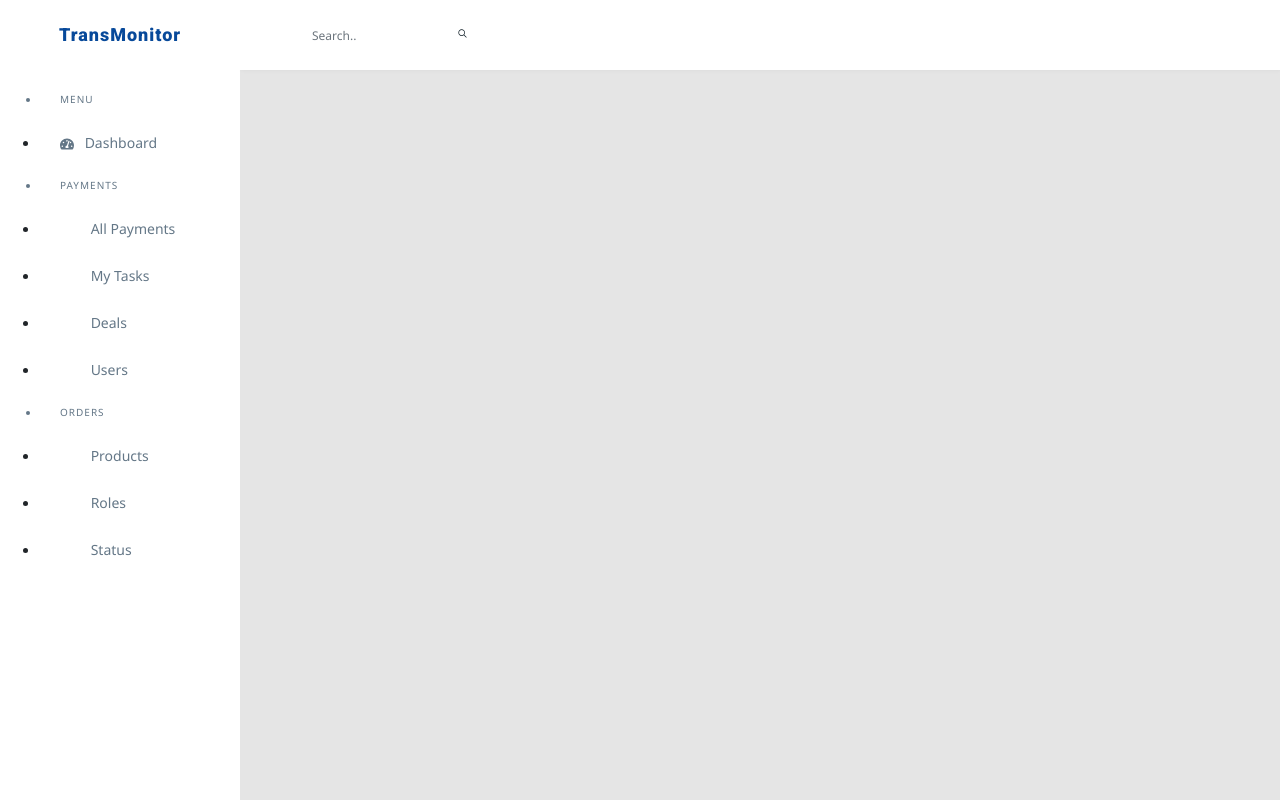
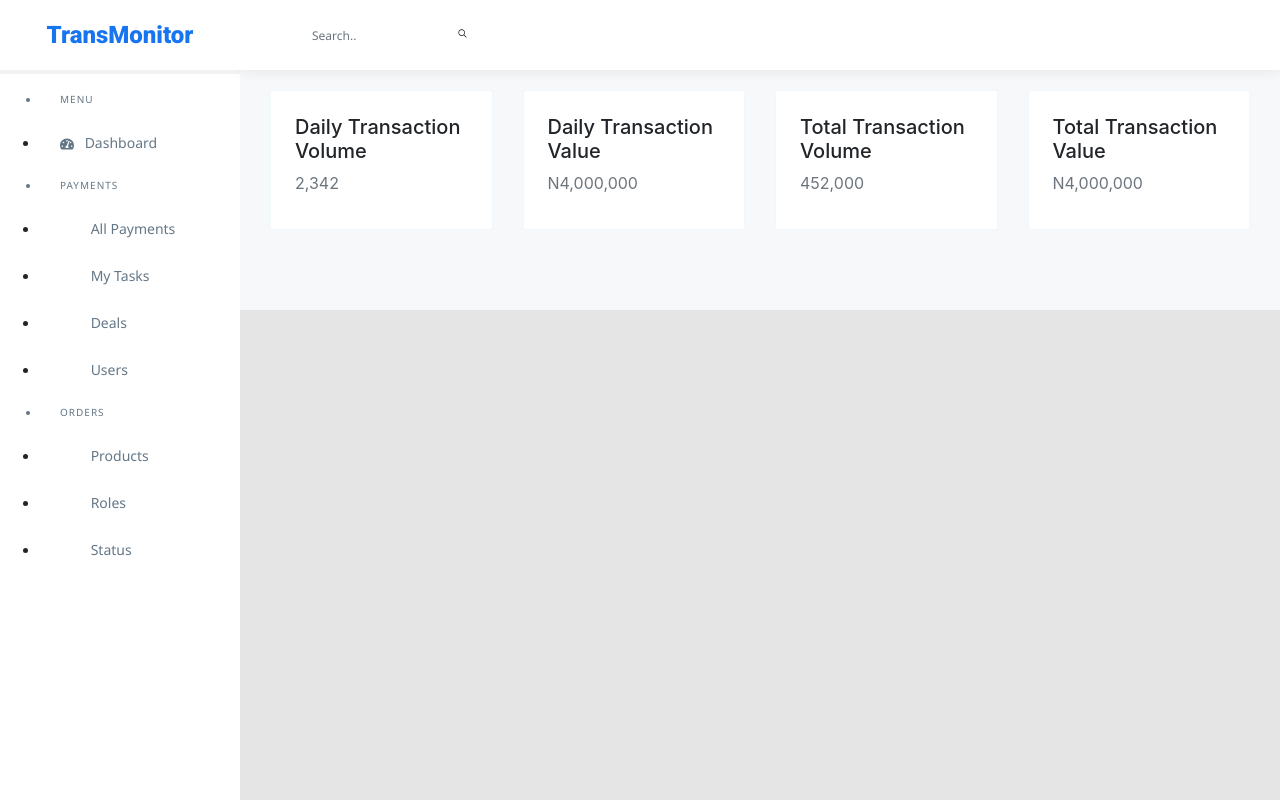
Before and after one commit to siccoo/dashboard-ui, a React (Create React App) app: page / in a window 1280 px wide. Built offline with nearby package versions, Linux system fonts and the light colour scheme.

Commit message:
Setting wrapper background and cards

```diff
--- a/src/App.css
+++ b/src/App.css
@@ -1,3 +1,7 @@
+.wrapper {
+  background: #F7F8FA;
+}
+
 /******* Topbar *******/
 .topbar {
   position: fixed;
@@ -15,16 +19,16 @@
   position: relative;
   width: 240px;
   z-index: 1;
+  box-shadow: 0px 4px 0px rgba(79, 79, 79, 0.07) !important;
 }
 
 .topbar .topbar-left .logo {
   line-height: 70px;
-  color: #07499a;
+  color: #1875F0;
   font-family: "Roboto";
   font-style: normal;
-  font-size: 18px;
+  font-size: 24px;
   font-weight: 900;
-  letter-spacing: 1px;
   text-decoration: none;
 }
 
@@ -40,7 +44,7 @@
   margin-left: 240px;
   min-height: 70px;
   -webkit-box-shadow: 1px 0 5px rgba(0, 0, 0, 0.05);
-  box-shadow: 1px 0 5px rgba(0, 0, 0, 0.05);
+  box-shadow: 0px 4px 10px rgba(79, 79, 79, 0.07) !important;
 }
 
 .topbar .navbar-custom .navbar-right .dropdown-toggle:after {
@@ -322,3 +326,37 @@
 #sidebar-menu .submenu > li .submenu > li > a {
   padding-left: 70px;
 }
+
+/* CONTENT */
+/******* Content Page *******/
+.content-page {
+  margin-left: 240px;
+  overflow: hidden;
+}
+
+.content-page .content {
+  padding: 20px 15px 10px 15px;
+  margin-top: 70px;
+  margin-bottom: 60px;
+}
+
+/* CARD */
+
+.card {
+  border: 1px solid #EEF8FD;
+  box-sizing: border-box;
+  border-radius: 2px;
+  margin-bottom: 10px;
+  padding-bottom: 10px;
+}
+
+@media (min-width: 576px) {
+  .card-columns {
+    -webkit-column-gap: 30px;
+    column-gap: 30px;
+  }
+}
+
+.card-columns .card {
+  margin-bottom: 30px;
+}
--- a/src/App.js
+++ b/src/App.js
@@ -128,6 +128,72 @@ function App() {
 
         </div>
         {/* <!-- Left Sidebar End --> */}
+
+
+        <div className="content-page">
+          <div className="content">
+            <div className="container-fluid">
+            <div className="row">
+          <div className="col-sm-6 col-xl-3">
+              <div className="card">
+                  <div className="card-heading p-4">
+                      <div className="mini-stat-icon float-right">
+                          <i className="mdi mdi-account-plus bg-primary  text-white"></i>
+                      </div>
+                      <div>
+                          <h5 className="font-16">Daily Transaction Volume</h5>
+                      </div>
+                      <p className="text-muted mt-2 mb-0">2,342</p>
+                  </div>
+              </div>
+          </div>
+
+          <div className="col-sm-6 col-xl-3">
+              <div className="card">
+                  <div className="card-heading p-4">
+                      <div className="mini-stat-icon float-right">
+                          <i className="mdi mdi-thumb-up bg-success text-white"></i>
+                      </div>
+                      <div>
+                          <h5 className="font-16">Daily Transaction Value</h5>
+                      </div>
+
+                      <p className="text-muted mt-2 mb-0">N4,000,000</p>
+                  </div>
+              </div>
+          </div>
+
+          <div className="col-sm-6 col-xl-3">
+              <div className="card">
+                  <div className="card-heading p-4">
+                      <div className="mini-stat-icon float-right">
+                          <i className="mdi mdi-phone-missed bg-warning text-white"></i>
+                      </div>
+                      <div>
+                          <h5 className="font-16">Total Transaction Volume</h5>
+                      </div>
+                      <p className="text-muted mt-2 mb-0">452,000</p>
+                  </div>
+              </div>
+          </div>
+
+          <div className="col-sm-6 col-xl-3">
+              <div className="card">
+                  <div className="card-heading p-4">
+                      <div className="mini-stat-icon float-right">
+                          <i className="mdi mdi-calendar-check bg-danger text-white"></i>
+                      </div>
+                      <div>
+                          <h5 className="font-16">Total Transaction Value</h5>
+                      </div>
+                      <p className="text-muted mt-2 mb-0">N4,000,000</p>
+                  </div>
+              </div>
+          </div>
+        </div>
+            </div>
+          </div>
+        </div>
       </div>
     </div>
   );
```
